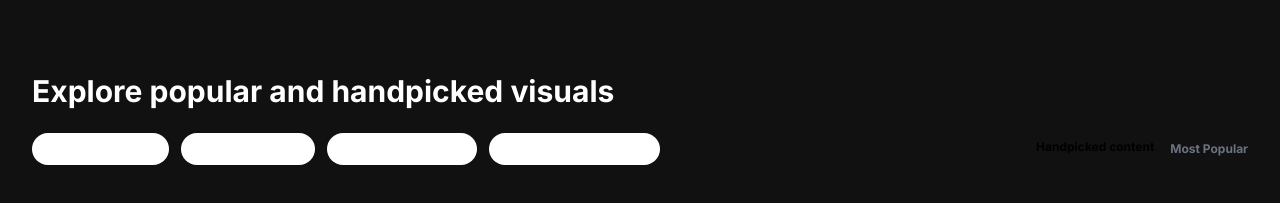
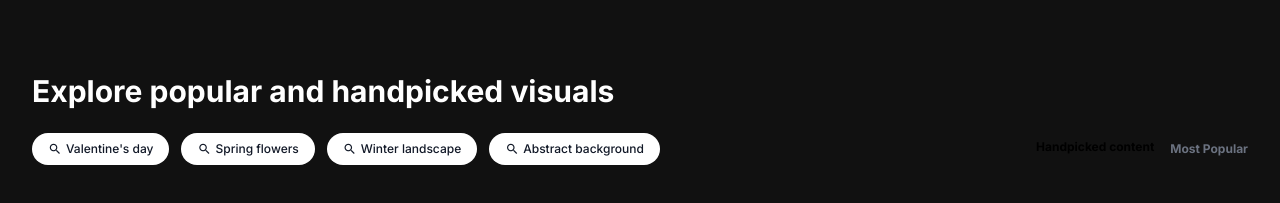
Before and after one commit to suhaan-24/MediaMatrix, a React (Vite) app in the folder frontend/: page / in a window 1280 px wide. Shown: the part 2180-2383 px from the top of the page. Built offline with nearby package versions, Linux system fonts and the light colour scheme; no server answers; a web font is replaced by a local one.

Commit message:
fix(frontend): update footer logo to MediaMatrix and fix dark theme contrasts

```diff
--- a/frontend/src/pages/Home.jsx
+++ b/frontend/src/pages/Home.jsx
@@ -200,16 +200,16 @@ export default function Home({ onLoginClick }) {
           <div className="mb-8">
             <h2 className="text-2xl md:text-3xl font-bold dark:text-white mb-6">Explore popular and handpicked visuals</h2>
             <div className="flex gap-3 overflow-x-auto no-scrollbar pb-2">
-              <button className="flex-shrink-0 flex items-center gap-1 px-4 py-1.5 rounded-full border border-gray-300 dark:border-gray-600 bg-white dark:bg-background-dark text-xs font-medium hover:border-primary hover:text-primary transition dark:text-gray-300 dark:hover:text-primary">
+              <button className="flex-shrink-0 flex items-center gap-1 px-4 py-1.5 rounded-full border border-gray-300 dark:border-gray-600 bg-white dark:bg-background-dark text-gray-900 text-xs font-medium hover:border-primary hover:text-primary transition dark:text-gray-300 dark:hover:text-primary">
                 <span className="material-icons-outlined text-sm">search</span> Valentine's day
               </button>
-              <button className="flex-shrink-0 flex items-center gap-1 px-4 py-1.5 rounded-full border border-gray-300 dark:border-gray-600 bg-white dark:bg-background-dark text-xs font-medium hover:border-primary hover:text-primary transition dark:text-gray-300 dark:hover:text-primary">
+              <button className="flex-shrink-0 flex items-center gap-1 px-4 py-1.5 rounded-full border border-gray-300 dark:border-gray-600 bg-white dark:bg-background-dark text-gray-900 text-xs font-medium hover:border-primary hover:text-primary transition dark:text-gray-300 dark:hover:text-primary">
                 <span className="material-icons-outlined text-sm">search</span> Spring flowers
               </button>
-              <button className="flex-shrink-0 flex items-center gap-1 px-4 py-1.5 rounded-full border border-gray-300 dark:border-gray-600 bg-white dark:bg-background-dark text-xs font-medium hover:border-primary hover:text-primary transition dark:text-gray-300 dark:hover:text-primary">
+              <button className="flex-shrink-0 flex items-center gap-1 px-4 py-1.5 rounded-full border border-gray-300 dark:border-gray-600 bg-white dark:bg-background-dark text-gray-900 text-xs font-medium hover:border-primary hover:text-primary transition dark:text-gray-300 dark:hover:text-primary">
                 <span className="material-icons-outlined text-sm">search</span> Winter landscape
               </button>
-              <button className="flex-shrink-0 flex items-center gap-1 px-4 py-1.5 rounded-full border border-gray-300 dark:border-gray-600 bg-white dark:bg-background-dark text-xs font-medium hover:border-primary hover:text-primary transition dark:text-gray-300 dark:hover:text-primary">
+              <button className="flex-shrink-0 flex items-center gap-1 px-4 py-1.5 rounded-full border border-gray-300 dark:border-gray-600 bg-white dark:bg-background-dark text-gray-900 text-xs font-medium hover:border-primary hover:text-primary transition dark:text-gray-300 dark:hover:text-primary">
                 <span className="material-icons-outlined text-sm">search</span> Abstract background
               </button>
               <div className="ml-auto flex items-center gap-4 text-xs font-bold text-gray-500">
@@ -425,7 +425,7 @@ export default function Home({ onLoginClick }) {
             <button className="bg-primary hover:bg-primary-hover text-white px-10 py-3 rounded-full font-bold text-sm shadow-lg shadow-red-200 dark:shadow-none transition">Get Started</button>
           </div>
           <div className="md:w-2/3 grid grid-cols-1 sm:grid-cols-2 gap-8">
-            <div className="bg-white dark:bg-surface-dark p-4 rounded-lg shadow-sm">
+            <div className="bg-[#1A1A1A] border border-gray-800 p-4 rounded-lg shadow-sm">
               <div className="rounded overflow-hidden mb-4 h-40">
                 <img className="w-full h-full object-cover" loading="lazy" src="https://images.unsplash.com/photo-1470770841072-f978cf4d019e?w=800&q=80" />
               </div>
@@ -433,7 +433,7 @@ export default function Home({ onLoginClick }) {
               <p className="text-xs text-gray-500 mb-2">By Shift Drive</p>
               <a className="text-blue-500 text-xs font-semibold hover:underline" href="#">Download</a>
             </div>
-            <div className="bg-white dark:bg-surface-dark p-4 rounded-lg shadow-sm">
+            <div className="bg-[#1A1A1A] border border-gray-800 p-4 rounded-lg shadow-sm">
               <div className="rounded overflow-hidden mb-4 h-40">
                 <img className="w-full h-full object-cover" loading="lazy" src="https://images.unsplash.com/photo-1557682224-5b8590cd9ec5?w=800&q=80" />
               </div>
@@ -447,13 +447,13 @@ export default function Home({ onLoginClick }) {
       <footer className="bg-background-dark text-gray-400 text-xs py-12 border-t border-gray-800">
         <div className="max-w-7xl mx-auto px-4 sm:px-6 lg:px-8">
           <div className="mb-8 border-b border-gray-800 pb-8 text-center text-[10px] text-gray-500">
-            We have more than <span className="text-white">600,000,000 assets</span> on Shutterstock.com as of December 31, 2023.
+            We have more than <span className="text-white">600,000,000 assets</span> on MediaMatrix as of December 31, 2023.
           </div>
           <div className="grid grid-cols-2 md:grid-cols-4 lg:grid-cols-5 gap-8 mb-12">
             <div className="col-span-2 lg:col-span-1">
-              <div className="flex items-center space-x-2 mb-6 text-white">
-                <span className="material-icons-outlined text-primary text-2xl">shutter_speed</span>
-                <span className="font-bold text-lg tracking-tight">ShutterStock</span>
+              <div className="flex items-center space-x-2 mb-6 text-white cursor-pointer" onClick={() => navigate('/')}>
+                <img src="/image.png" alt="MediaMatrix Logo" className="h-8 object-contain" />
+                <span className="font-bold text-xl tracking-tight">MediaMatrix</span>
               </div>
               <button className="border border-gray-600 rounded px-3 py-1.5 flex items-center gap-2 text-white hover:border-gray-400 transition mb-6">
                 <span className="material-icons-outlined text-sm">language</span> English <span className="material-icons-outlined text-sm">expand_more</span>
@@ -518,7 +518,7 @@ export default function Home({ onLoginClick }) {
             </div>
           </div>
           <div className="flex flex-col md:flex-row justify-between items-center pt-8 border-t border-gray-800">
-            <p className="mb-4 md:mb-0">© 2003-2024 Shutterstock, Inc.</p>
+            <p className="mb-4 md:mb-0">© 2003-2024 MediaMatrix, Inc.</p>
             <div className="flex space-x-4">
               <a className="hover:text-white" href="#"><span className="text-lg font-bold">f</span></a>
               <a className="hover:text-white" href="#"><span className="text-lg font-bold">t</span></a>
```
